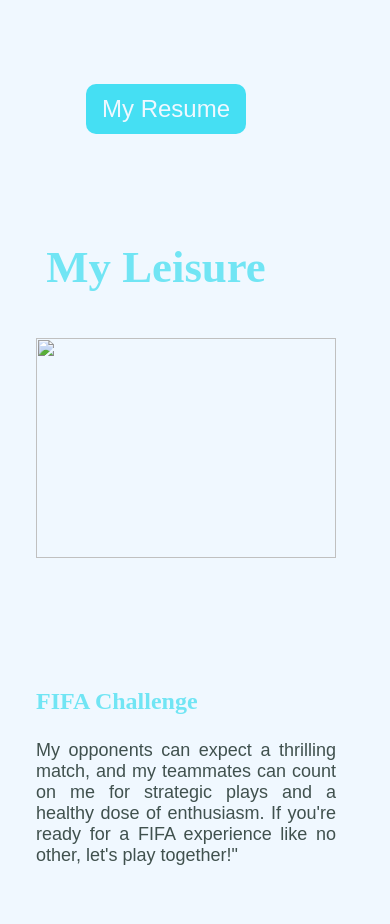
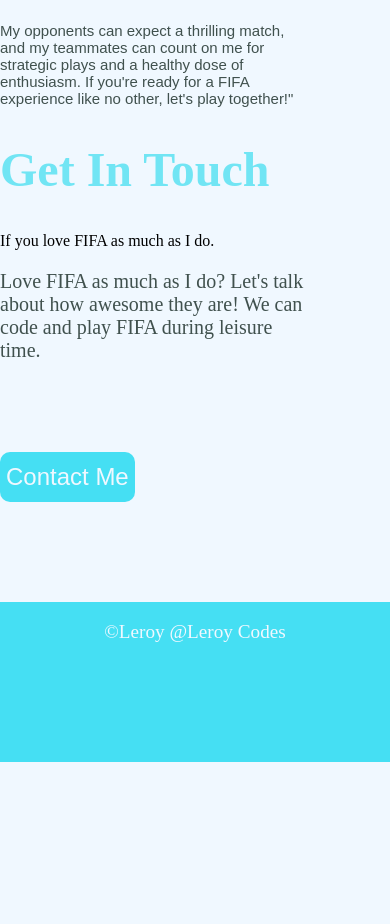
Before and after one commit to Leroy0010/personal-website, a plain HTML site: page index.html in a window 390 px wide. Shown: the part 1076-2000 px from the top of the page. After the commit the page ends 1838 px from the top, so only its background shows below. Drawn offline with nearby package versions, Linux system fonts and the light colour scheme.

Commit message:
style.css

```diff
--- a/style.css
+++ b/style.css
@@ -1,9 +1,8 @@
 body {
-    height: auto;
     display: flex;
+    background-color: aliceblue;
     flex-direction: column;
-    margin: 0px;
-    background-color: aliceblue;
+    margin: 0;
 }
 
 h1 {
@@ -13,114 +12,55 @@ h1 {
     text-align: center;
     font-size: 4rem;
 }
-.btn {
+
+.flex {
     display: flex;
     flex-direction: column;
-    justify-content: center;
+    justify-content:center;
     align-items: center;
+    width: 100%;
+    flex-wrap: wrap;
 }
 
-.grid-flex {
-    display: flex;
-    flex-direction: column;
-    justify-content: center;
-    align-items: center;
+.top {
+    background-color:  #c7eff5;
+    margin: 0 0 100px 0;
+    padding-bottom: 50px;
+
+}
+
+.middle {
+    margin: 0 0 100px 0;
+}
+
+
+.profile-img {
+    height: 150px;
+    border-radius: 50%;
 }
 
 h2 {
     color:  hsl(187, 86%, 70%);
     font-size: 3rem;
     margin-bottom: 35px;
+    margin-top: 20px;
 }
 
-.flex {
-    display: flex;
-    flex-direction: column;
-    justify-content:center;
-    align-items: center;
-    margin-bottom: 100px;
-    width: 100%;
-}
-
-.top {
-    background-color:  #c7eff5;
-    margin-top: 0;
-    padding-bottom: 50px;
-
-
-}
-
-.profile-img {
-    height: 150px;
-    border-radius: 50%;
-    background-color: gray;
-}
-
-.p-in-touch {
-    width: 47%;
-
-}
-
-.bottom {
-    background-color: #45dff3;
-    margin-bottom: 0px;
-    height: 200px;
+h3 {
+    color:  hsl(187, 86%, 70%);
+    font-size: 2.5rem;
+    margin-bottom: 35px;
+    margin-top: 60px;
 }
 
 .p {
-    text-align: center;
     font-size: 25px;
     font-family: sans-serif;
-    width: 30%;
-    line-height: 150%;
+    line-height: 120%;
     color: #40514e;
     margin-top: 0;
+    width: 50%;
 
-}
-
-.img {
-    margin-bottom: 20px;
-    display: flex;
-    flex-direction: column;
-}
-
-.grid {
-    display: grid;
-    grid-template-columns:  300px 250px;
-    grid-template-rows: 250px;
-    width: 50%;
-    row-gap: 50px;
-    column-gap: 40px;
-
-}
-
-.coding {
-    height: 220px;
-    width: 300px;
-}
-
-h4 {
-    color:  hsl(187, 86%, 70%);
-    font-size: 1.5rem;
-    margin-bottom: 25px;
-    margin-top: 0;
-}
-
-.gif-div {
-    width: 300px;
-}
-
-.description {
-
-    font-size: 18px;
-    font-family: sans-serif;
-    color: #40514e;
-    margin-top: 0;
-}
-
-
-footer {
-    margin-bottom: 0px;
 }
 
 button {
@@ -133,22 +73,13 @@ button {
     border-radius: 10px;
 }
 
-.get {
-    color:  hsl(187, 86%, 70%);
-    font-size: 25px;
-    font-weight: bold;
+button:hover {
+    background-color: #4588F3;
 }
 
-.h-get {
-    margin-bottom: 0px;
-}
-
-.get-div {
-    display: flex;
-    align-items: center;
-    justify-content: center;
-    flex-direction: column;
-    margin-top: 100px;
+.pressed {
+    box-shadow: 0 0 20px rgb(35, 194, 234);
+    background-color: grey;
 }
 
 .link {
@@ -156,137 +87,85 @@ button {
     text-decoration: none;
 }
 
-@media (max-width: 721px) {
-    .flex {
-        align-items: stretch;
-        justify-content: stretch;
+/* .grid-flex {
+    di
+} */
+
+.grid {
+    display: grid;
+    grid-template-columns:  300px 250px;
+    grid-template-rows: 250px;
+    width: 50%;
+    column-gap: 40px;
+    margin-top: 50px;
+}
+
+.coding {
+    width: 100%;
+}
+
+h4 {
+    color:  hsl(187, 86%, 70%);
+    font-size: 1.5rem;
+    margin-bottom: 25px;
+    margin-top: 0;
+}
+
+.description {
+    font-size: 15px;
+    font-family: sans-serif;
+    color: #40514e;
+    margin-top: 0;
+}
+
+.p-in-touch {
+    width: 50%;
+    font-size: 20px;
+    color: #40514e;
+}
+
+.bottom {
+    height: 10rem;
+    background-color: #45dff3;
+    margin-bottom: 0px;
+    /* height: 200px; */
+}
+
+@media (max-width: 730px){
+
+    body {
         width: 100%;
     }
 
-    .top {
-        width: 90%;
+    h1 {
+        font-size: 3rem;
+    }
+    .grid{
+        grid-template-columns:  1fr;
+        grid-template-rows: auto auto;
+        width: 80%;
+        row-gap: 10px;
     }
 
-    .middle div {
-        margin-left: 20px;
-    }
+    .p-in-touch {
+        width: 80%;
 
-    .middle div {
-        margin-left: 20px;
-    }
-
-    .middle p {
-        margin-left: 20px;
-    }
-
-    .top-p {
-        width: 30%;
-        text-align: center;
-    }
-
-
-    .grid {
-        display: grid;
-        grid-template-columns:  1fr;
-        grid-template-rows: 300px 300px;
-        width: 320px;
-        row-gap: 50px;
-        column-gap: 20px;
-        height: auto;
-    }
-
-    h2 {
-        margin-bottom: 45px;
-        text-align: center;
-        font-size: 2.8rem;
-    }
-
-    .description {
-        margin-left: 0px !important;
-    }
-
-
-    .profile-img {
-        align-self: center;
-    }
-    .grid-flex {
-        justify-content: center;
-        align-items: center;
-    }
-
-    .img {
-        justify-content: center;
-        align-items: center;
     }
 
     .p {
-
-        color: #40514e;
-        text-align: justify;
-        width: 80%;
-        margin-left: 50px !important;
+        width: 60%;
 
     }
 
-    .p-in-touch {
-        width: 55%;
-        font-size: 1.2rem;
-        color: #40514e;
-        margin-left: 30px !important;
-
+    .flex {
+        justify-content: normal;
     }
 
-    .get {
-        width: 50%;
-        margin-left: 10px !important;
-    }
+}
 
-    footer {
-        margin-top: 70px;
-    }
-    button {
-        width: 10rem;
-        margin-bottom: 70px;
-    }
-
-    h1 {
-
-        margin-left: 20px;
-    }
-
-    p {
-        text-align: justify;
-    }
-
-    .bottom {
-        width: 100%;
-        height: 150px;
-    }
-
-    .middle {
-        margin: 0px 0px 0px 0px;
+@media (max-width: 645px) {
+    .p {
         width: 80%;
-    }
-
-    .top {
-        width: 100%;
-    }
-
-    h4 {
-        width: 100%;
-        margin-left: 0px;
-    }
-
-    .footer {
-        text-align: center;
+        font-size: 20px;
     }
 }
-
-.pressed {
-    box-shadow: 0 0 20px rgb(35, 194, 234);
-    background-color: grey;
-}
-
-button:hover {
-    background-color: #4588F3;
-}
```
